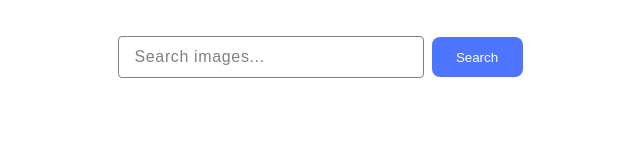
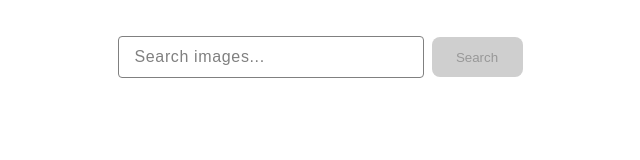
Before and after one commit to Daria-Holubenna/goit-js-hw-11, a website built with Vite: page src/index.html in a window 1280 px wide. Shown: the whole page, without its empty margins (320-960 px from the left). Built offline with nearby package versions, Linux system fonts and the light colour scheme; what simplelightbox would draw is missing.

Commit message:
add css disabled

```diff
--- a/src/css/gallery.css
+++ b/src/css/gallery.css
@@ -39,11 +39,17 @@ button[type='submit'] {
   border-radius: 8px;
   color: #fff;
   font-weight: 500;
-
 }
 button[type='submit']:hover {
   background-color: #6c8cff;
 }
+button[type='submit']:disabled{
+ background-color: #cfcfcf;
+  color: #989898;
+  cursor: default;
+}
+
+
 
 input[name='search-text']::placeholder {
   font-size: 16px;
```
